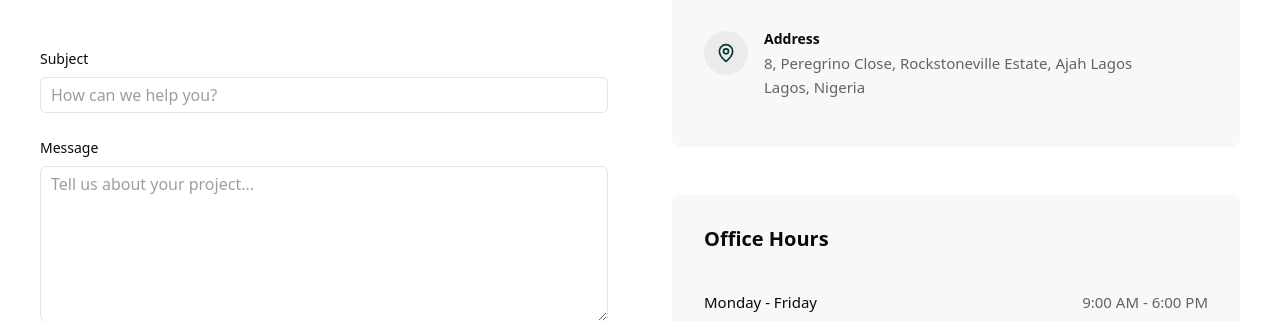
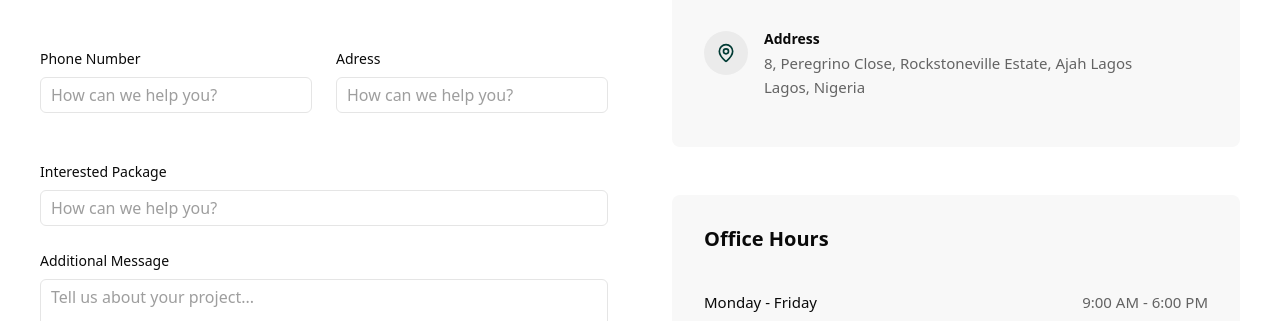
Before and after one commit to midland-energy/midland-web-application, a React (Vite) app: page /contact in a window 1280 px wide. Shown: the part 583-904 px from the top of the page. Built offline with nearby package versions, Linux system fonts and the light colour scheme; no server answers.

Commit message:
fixed messaging

```diff
--- a/src/firebase.ts
+++ b/src/firebase.ts
@@ -1,15 +1,24 @@
 import { initializeApp } from "firebase/app"
 import { getAnalytics, isSupported } from "firebase/analytics"
-import { getFirestore, connectFirestoreEmulator } from "firebase/firestore"
+import { getFirestore } from "firebase/firestore"
 
+// const firebaseConfig = {
+//   apiKey: import.meta.env.VITE_FIREBASE_API_KEY,
+//   authDomain: import.meta.env.VITE_FIREBASE_AUTH_DOMAIN,
+//   projectId: import.meta.env.VITE_FIREBASE_PROJECT_ID,
+//   storageBucket: import.meta.env.VITE_FIREBASE_STORAGE_BUCKET,
+//   messagingSenderId: import.meta.env.VITE_FIREBASE_MESSAGING_SENDER,
+//   appId: import.meta.env.VITE_FIREBASE_APP_ID,
+//   measurementId: import.meta.env.VITE_FIREBASE_MEASUREMENT_ID
+// };
 const firebaseConfig = {
-  apiKey: import.meta.env.VITE_FIREBASE_API_KEY,
-  authDomain: import.meta.env.VITE_FIREBASE_AUTH_DOMAIN,
-  projectId: import.meta.env.VITE_FIREBASE_PROJECT_ID,
-  storageBucket: import.meta.env.VITE_FIREBASE_STORAGE_BUCKET,
-  messagingSenderId: import.meta.env.VITE_FIREBASE_MESSAGING_SENDER,
-  appId: import.meta.env.VITE_FIREBASE_APP_ID,
-  measurementId: import.meta.env.VITE_FIREBASE_MEASUREMENT_ID
+  apiKey: "AIzaSyCfI-qaCke9Qmx8ll8DDb3Q0X_vcWePl-g",
+  authDomain: "midland-software.firebaseapp.com",
+  projectId: "midland-a86cc",
+  storageBucket: "midland-software.firebasestorage.app",
+  messagingSenderId: "980758430472",
+  appId: "1:980758430472:web:8a31776b50a0aee073e2bd",
+  measurementId: "G-11GH60TTKL"
 };
 
 // Initialize Firebase
@@ -19,10 +28,10 @@ const app = initializeApp(firebaseConfig)
 export const db = getFirestore(app)
 
 // Connect to Firestore Emulator when running locally
-if (window.location.hostname === "localhost") {
-  connectFirestoreEmulator(db, "localhost", 8080)
-  console.log("🔥 Using Firestore Emulator")
-}
+// if (window.location.hostname === "localhost") {
+//   connectFirestoreEmulator(db, "localhost", 8080)
+//   console.log("🔥 Using Firestore Emulator")
+// }
 
 // Analytics (disable in localhost)
 isSupported().then((supported) => {
--- a/src/pages/Contact.tsx
+++ b/src/pages/Contact.tsx
@@ -11,7 +11,9 @@ export function Contact() {
   const [formData, setFormData] = useState({
     fullName: "",
     email: "",
-    subject: "",
+    phone: "",
+    adress: "",
+    package: "",
     message: "",
   })
 
@@ -28,14 +30,17 @@ export function Contact() {
     try {
       await addDoc(collection(db, "messages"), {
         fullName: formData.fullName,
-        email: formData.email,
-        subject: formData.subject,
+        //email: formData.email,
+        email: "chidoziek2@gmail.com",
+        phone: formData.phone,
+        adress: formData.adress,
         message: formData.message,
+        package: formData.package,
         createdAt: serverTimestamp()
       })
 
       alert("Message sent successfully!")
-      setFormData({ fullName: "", email: "", subject: "", message: "" })
+      setFormData({ fullName: "", email: "", phone: "", adress: "", package: "", message: "" })
     } catch (error) {
       console.error(error)
       alert("Failed to send message.")
@@ -105,21 +110,49 @@ export function Contact() {
                 </div>
               </div>
 
+              <div className="contact-form__row">
                 <div className="contact-form__group">
-                <label htmlFor="subject">Subject</label>
+                  <label htmlFor="subject">Phone Number</label>
                   <input
                     type="text"
                     id="subject"
-                  name="subject"
+                    name="phone"
                     placeholder="How can we help you?"
-                  value={formData.subject}
+                    value={formData.phone}
                     onChange={handleChange}
                     required
                   />
                 </div>
 
                 <div className="contact-form__group">
-                <label htmlFor="message">Message</label>
+                  <label htmlFor="subject">Adress</label>
+                  <input
+                    type="text"
+                    id="subject"
+                    name="adress"
+                    placeholder="How can we help you?"
+                    value={formData.adress}
+                    onChange={handleChange}
+                    required
+                  />
+                </div>
+              </div>
+
+              <div className="contact-form__group">
+                  <label htmlFor="subject">Interested Package</label>
+                  <input
+                    type="text"
+                    id="subject"
+                    name="package"
+                    placeholder="How can we help you?"
+                    value={formData.package}
+                    onChange={handleChange}
+                    required
+                  />
+              </div>
+
+              <div className="contact-form__group">
+                <label htmlFor="message">Additional Message</label>
                 <textarea
                   id="message"
                   name="message"
```
Also changed, not shown: 1 other file (tests, documents, lock files or other folders). Lines whose indentation alone changed are shown as unchanged.
